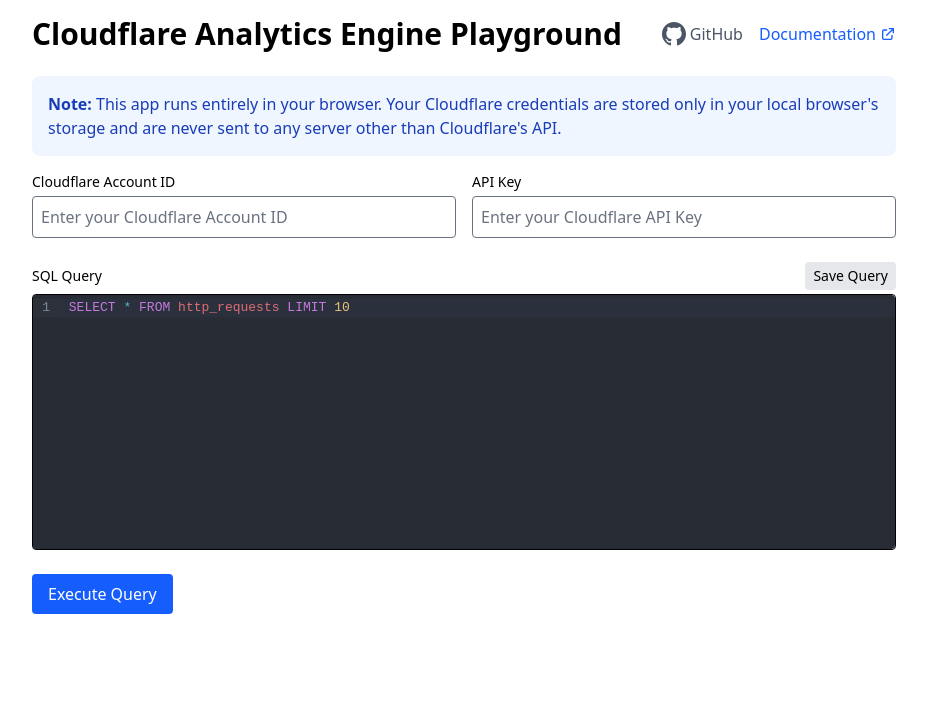
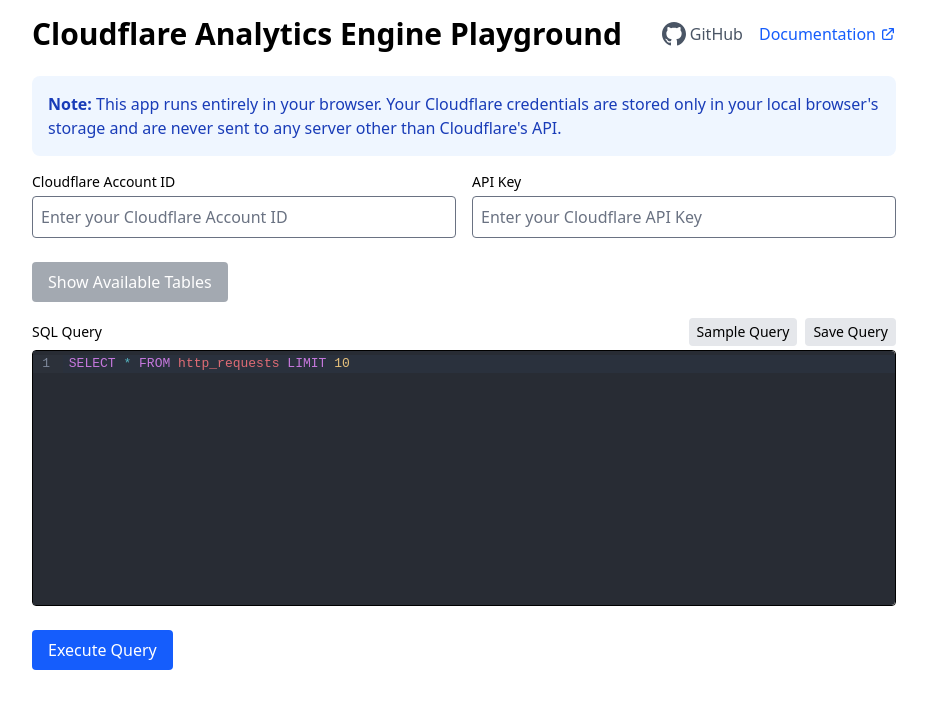
Before and after one commit to brachkow/analytics-engine-playgorund, a SvelteKit app: page / in a window 1280 px wide. Shown: the top 708 px of the page, without its empty margins (176-1103 px from the left). Built offline with nearby package versions, Linux system fonts and the light colour scheme.

Commit message:
Add show tables feature

```diff
--- a/src/routes/+page.svelte
+++ b/src/routes/+page.svelte
@@ -16,6 +16,8 @@
 	let newQueryName = '';
 	let showSaveDialog = false;
 	let savedQueriesDropdown: HTMLElement | null = null;
+	let tables: string[] = [];
+	let loadingTables = false;
 
 	onMount(() => {
 		// Load saved credentials from localStorage
@@ -156,6 +158,62 @@
 		}
 	}
 
+	async function fetchTables() {
+		if (!accountId || !apiKey) {
+			error = 'Please provide Account ID and API Key';
+			return;
+		}
+
+		// Save credentials
+		saveCredentials();
+
+		loadingTables = true;
+		error = '';
+		tables = [];
+
+		try {
+			const response = await fetch('/api/analytics', {
+				method: 'POST',
+				headers: {
+					'Content-Type': 'application/json'
+				},
+				body: JSON.stringify({
+					accountId,
+					apiKey,
+					sql: 'SHOW TABLES'
+				})
+			});
+
+			const data = await response.json();
+			console.log('SHOW TABLES response:', data);
+
+			if (!response.ok || !data.success) {
+				error = data.errors?.[0]?.message || 'An error occurred while fetching tables';
+			} else {
+				// Handle the specific response format for SHOW TABLES
+				if (data.result && data.result.data && Array.isArray(data.result.data)) {
+					tables = data.result.data.map((item: any) => item.dataset).filter(Boolean);
+				}
+
+				console.log('Processed tables:', tables);
+
+				if (tables.length === 0) {
+					error = 'No tables found. This could be because your account has no data yet.';
+				}
+			}
+		} catch (err) {
+			console.error('Error fetching tables:', err);
+			error = err instanceof Error ? err.message : 'An unknown error occurred';
+		} finally {
+			loadingTables = false;
+		}
+	}
+
+	function selectTable(tableName: string) {
+		const query = `SELECT * FROM ${tableName} LIMIT 10`;
+		loadQuery(query);
+	}
+
 	function toggleDropdown() {
 		if (savedQueriesDropdown) {
 			savedQueriesDropdown.classList.toggle('hidden');
@@ -189,6 +247,7 @@
 		content="A playground for exploring Cloudflare Analytics Engine SQL API"
 	/>
 </svelte:head>
+
 <div class="container mx-auto max-w-4xl p-4">
 	<div class="mb-6 flex items-center justify-between">
 		<h1 class="text-3xl font-bold">Cloudflare Analytics Engine Playground</h1>
@@ -267,10 +326,54 @@
 		</div>
 	</div>
 
+	<div class="mb-4">
+		<button
+			on:click={fetchTables}
+			disabled={loadingTables || !accountId || !apiKey}
+			class="rounded bg-gray-600 px-4 py-2 font-medium text-white hover:bg-gray-700 disabled:opacity-50"
+		>
+			{loadingTables ? 'Loading Tables...' : 'Show Available Tables'}
+		</button>
+	</div>
+
+	{#if tables.length > 0}
+		<div class="mb-6">
+			<h2 class="mb-2 text-lg font-semibold">Available Tables:</h2>
+			<div class="flex flex-wrap gap-2">
+				{#each tables as table}
+					<button
+						on:click={() => selectTable(table)}
+						class="rounded bg-blue-100 px-3 py-1 text-sm text-blue-800 hover:bg-blue-200"
+					>
+						{table}
+					</button>
+				{/each}
+			</div>
+		</div>
+	{:else if loadingTables}
+		<div class="mb-6">
+			<p class="text-gray-600">Loading tables...</p>
+		</div>
+	{:else if error && error.includes('No tables found')}
+		<div class="mb-6 rounded-lg bg-yellow-50 p-4 text-yellow-800">
+			<p>
+				No tables found. This could be because you haven't published any data to Analytics Engine
+				yet.
+			</p>
+		</div>
+	{/if}
+
 	<div class="mb-6">
 		<div class="mb-1 flex items-center justify-between">
 			<label for="sqlEditor" class="block text-sm font-medium">SQL Query</label>
 			<div class="flex space-x-2">
+				<button
+					on:click={() => loadQuery("SELECT 'Hello Cloudflare Analytics Engine' AS message")}
+					class="rounded bg-gray-200 px-2 py-1 text-sm hover:bg-gray-300"
+					title="Run a simple test query"
+				>
+					Sample Query
+				</button>
 				<button
 					on:click={() => (showSaveDialog = true)}
 					class="rounded bg-gray-200 px-2 py-1 text-sm hover:bg-gray-300"
@@ -379,7 +482,7 @@
 </div>
 
 {#if showSaveDialog}
-	<div class="bg-opacity-50 fixed inset-0 z-50 flex items-center justify-center bg-black">
+	<div class="bg-opacity-30 fixed inset-0 z-50 flex items-center justify-center bg-black">
 		<div class="w-full max-w-md rounded-lg bg-white p-6 shadow-lg">
 			<h2 class="mb-4 text-xl font-semibold">Save Query</h2>
 			<div class="mb-4">
```
